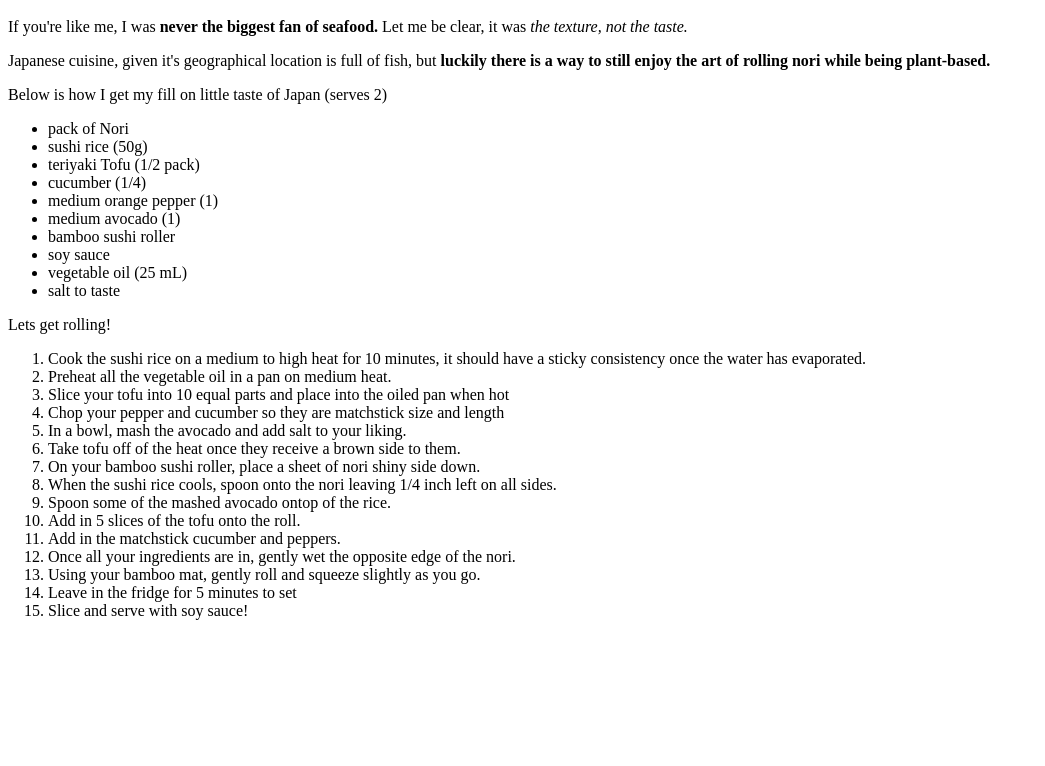
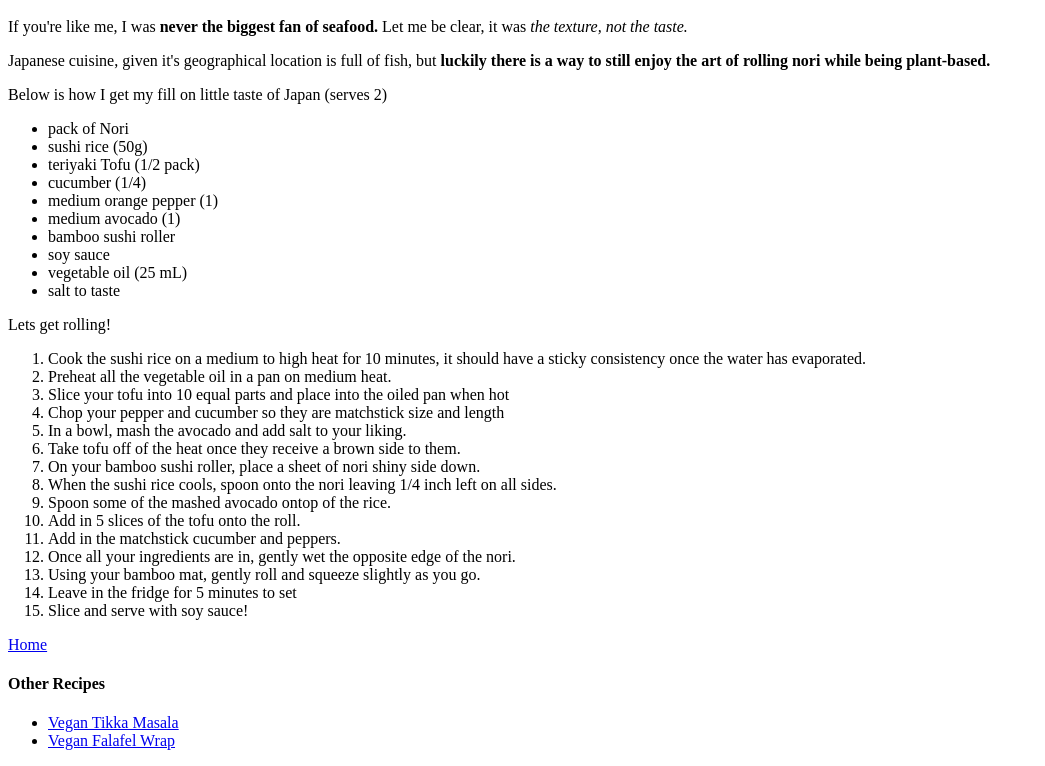
Before and after one commit to Vicky-DeJesus/odin-recipes, a plain HTML site: page recipes/vegan-sushi.html in a window 1280 px wide. Shown: the part 1132-1898 px from the top of the page, without its empty margins (0-1045 px from the left). Before the commit the page ends 1768 px from the top, so only its background shows below. Drawn offline with Linux system fonts and the light colour scheme.

Commit message:
Update links to jump to the home page or other recipes from within the same page.

```diff
--- a/recipes/vegan-sushi.html
+++ b/recipes/vegan-sushi.html
@@ -49,5 +49,12 @@
                 <li>Slice and serve with soy sauce!</li>
             </ol>
         </p>
+
+        <p><a href="../index.html">Home</a></p>
+        <p><h4>Other Recipes</h4></p>
+        <ul>
+            <li><a href="./vegan-tikka-masala.html">Vegan Tikka Masala</a></li>
+            <li><a href="./vegan-falafel-wrap.html">Vegan Falafel Wrap</a></li>
+        </ul>
 </body>
 </html>
```
Also changed, not shown: recipes/vegan-falafel-wrap.html (+8 -0 lines), recipes/vegan-tikka-masala.html (+8 -0 lines).
